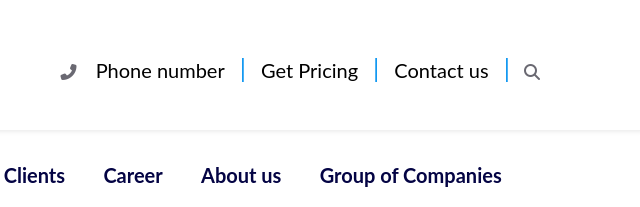
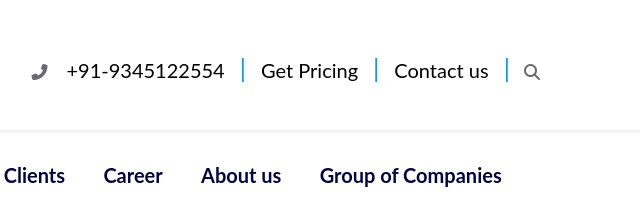
Before and after one commit to Maheswari-mishi/mahemalar, a plain HTML site: page index.html in a window 1280 px wide. Shown: the top 207 px of the page, 635-1275 px from the left. Drawn offline with nearby package versions, Linux system fonts and the light colour scheme.

Commit message:
Update index.html

```diff
--- a/index.html
+++ b/index.html
@@ -65,7 +65,7 @@
                     </div>
                     <div class="right">
                             <i class="fas fa-phone-alt"></i>
-                             <a href="">Phone number</a><span>|</span><a href="">Get Pricing</a><span>|</span><a href="">Contact us</a><span>|</span>
+                             <a href="">+91-9345122554</a><span>|</span><a href="">Get Pricing</a><span>|</span><a href="">Contact us</a><span>|</span>
                              <i class="fas fa-search search"></i>
 
 
```
